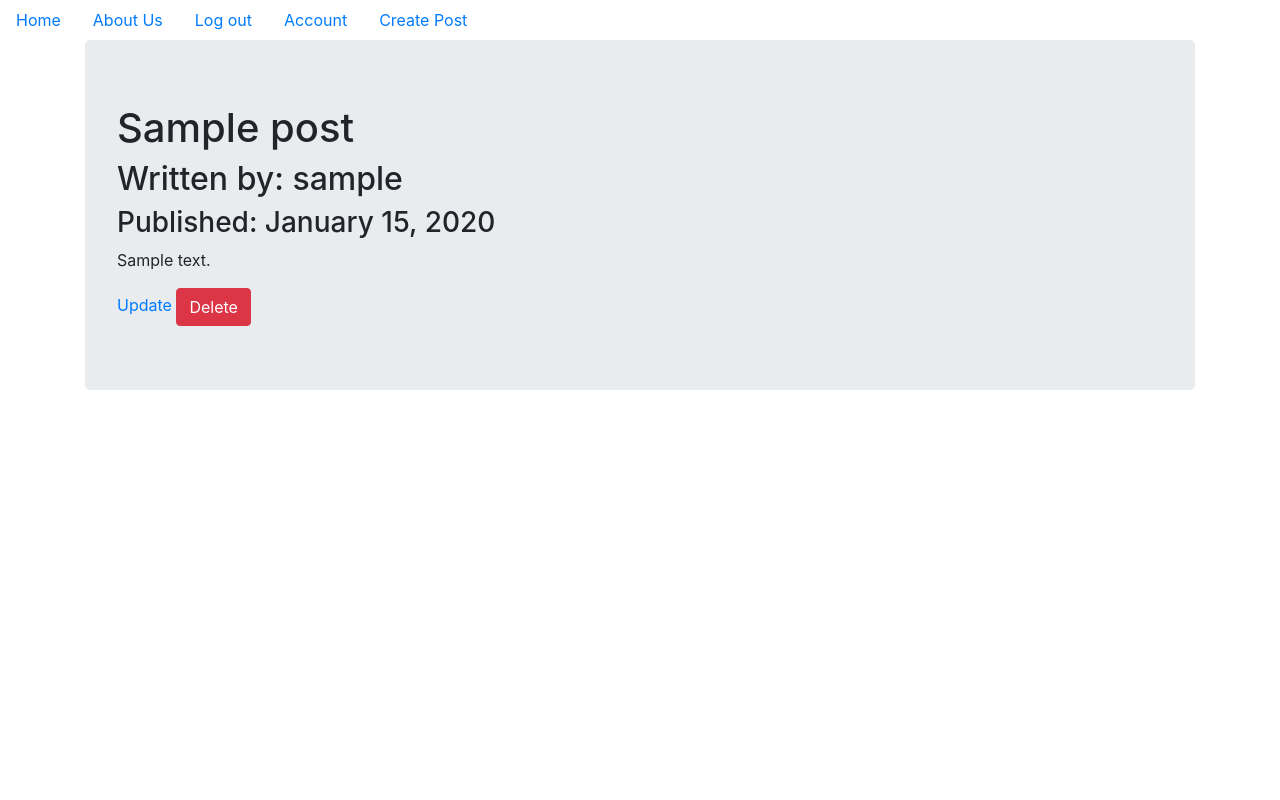
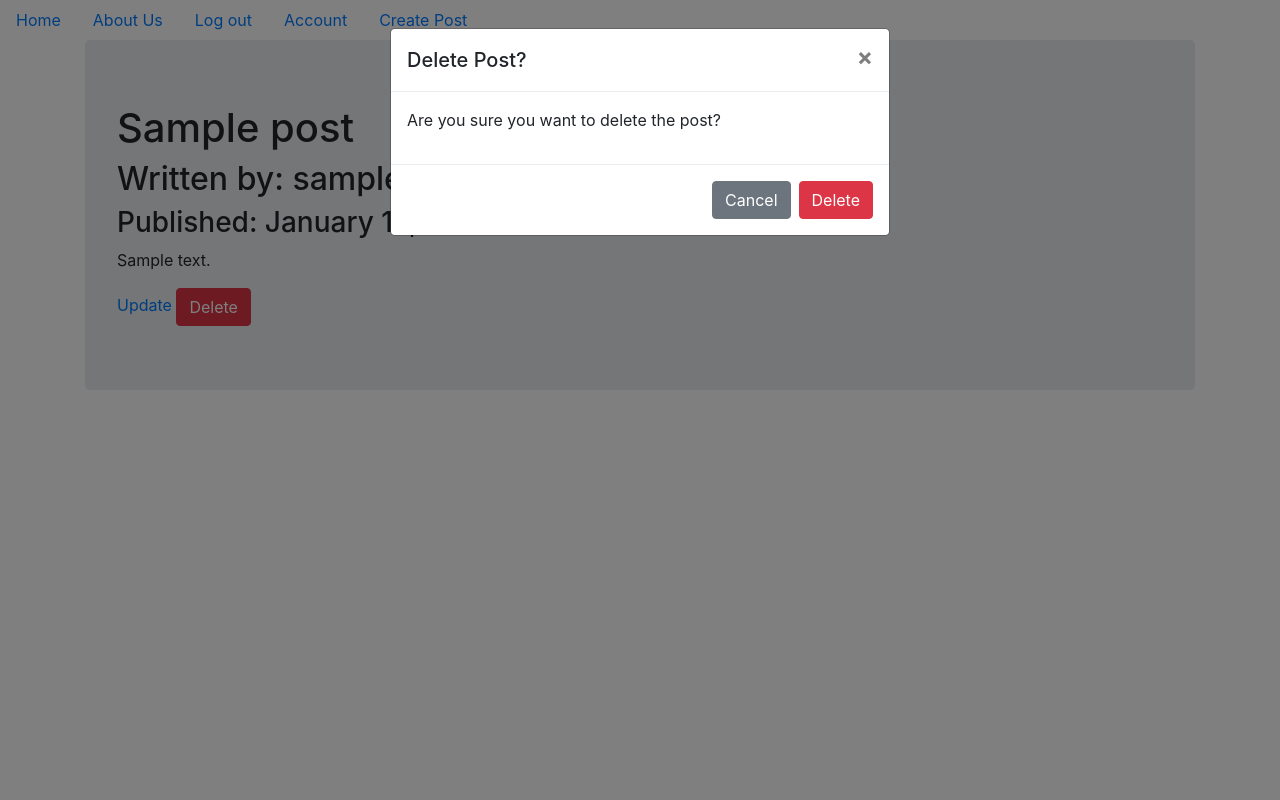
Before and after one commit to Leziga-Bakor/social_company_blog, a Flask app: template companyBlog/templates/blog_post.html in a window 1280 px wide, after a click on "Delete". Run offline with Flask 3, Linux system fonts and the light colour scheme; the template is opened without the code that fills it: values that come from a table or form of the project are taken from there, others are empty; a user stored in the database is signed in; tables that the repository leaves empty hold one stand-in row (values such as "Sample post"); parts of the project's set-up code (start-up, migrations or seed data) failed here and were passed over; some libraries are stand-ins or nearby versions.

Commit message:
Added modal for the blog_post delete

```diff
--- a/companyBlog/templates/blog_post.html
+++ b/companyBlog/templates/blog_post.html
@@ -15,6 +15,27 @@
     {% endif %}
 </div>
 
-
+<div class="modal" tabindex="-1" role="dialog" id="del_modal">
+    <div class="modal-dialog" role="document">
+      <div class="modal-content">
+        <div class="modal-header">
+          <h5 class="modal-title">Delete Post?</h5>
+          <button type="button" class="close" data-dismiss="modal" aria-label="Close">
+            <span aria-hidden="true">&times;</span>
+          </button>
+        </div>
+        <div class="modal-body">
+          <p>Are you sure you want to delete the post?</p>
+        </div>
+        <div class="modal-footer">
+          <button type="button" class="btn btn-secondary" data-dismiss="modal">Cancel</button>
+          <form action="{{url_for('blog_posts.delete_post')}}" method="post">
+            <input type="submit" class="btn btn-danger" value="Delete">
+          </form>
+          <!-- <button type="button" class="btn btn-primary">Delete</button> -->
+        </div>
+      </div>
+    </div>
+</div>
 
 {% endblock %}
```
